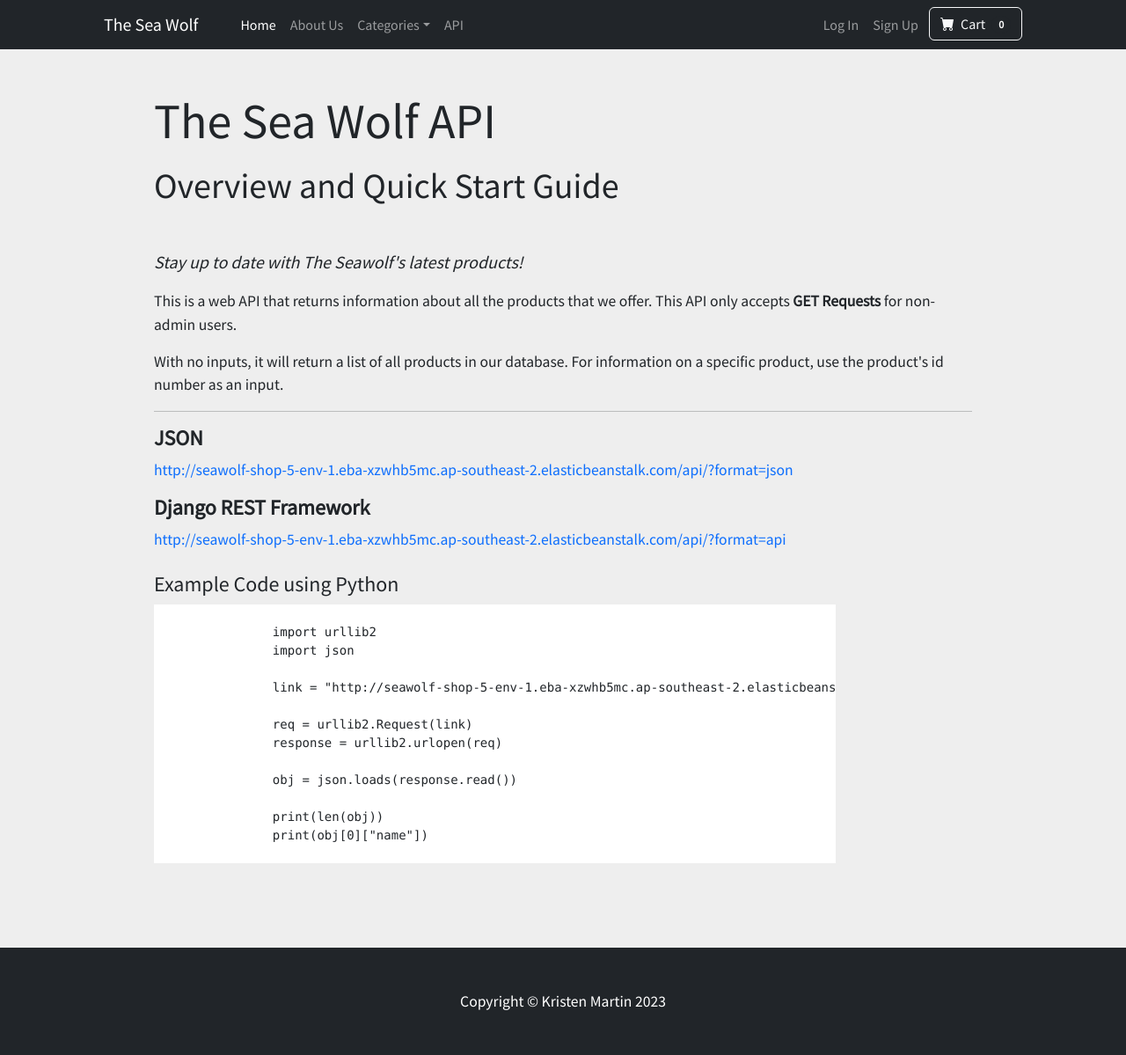
After one commit to KristenM4/Django-Online-Shop, a Django app: page /api-info/ in a window 1280 px wide. The commit adds this page. Shown: the whole page at 88% size. Run offline with Django 4.2, Linux system fonts and the light colour scheme; some libraries are stand-ins or nearby versions.

Commit message:
create api info page and view, add API to navbar

```diff
--- a/pages/urls.py
+++ b/pages/urls.py
@@ -17,4 +17,6 @@ urlpatterns = [
     path("checkout/address", views.AddressFormView.as_view(), name="address"),
     path("checkout/place_order/<int:pk>/", views.PlaceOrderView.as_view(), name="place_order"),
     path("checkout/order_success/", views.OrderSuccessView.as_view(), name="order_success"),
+
+    path("api-info/", views.ApiInfoView.as_view(), name="api-info"),
 ]
--- a/pages/views.py
+++ b/pages/views.py
@@ -323,3 +323,7 @@ class PlaceOrderView(DetailView):
 
 class OrderSuccessView(TemplateView):
     template_name = "order_success.html"
+
+
+class ApiInfoView(TemplateView):
+    template_name = "api_info.html"
--- /dev/null
+++ b/templates/api_info.html
@@ -0,0 +1,48 @@
+{% extends "base.html" %}
+{% load static %}
+
+{% block title %}
+Sea Wolf API
+{% endblock title %}
+
+{% block content %}
+<section class="h-100" style="background-color: #eee;" id="body-section">
+    <div class="container h-100 py-5">
+        <div class="col-xl-10 col-xs-12 mx-auto mb-5">
+            <h4 class="display-4 mb-3">The Sea Wolf API</h4>
+            <h6 class="display-6 mb-5">Overview and Quick Start Guide</h6>
+            <p class="lead mb-3">
+                <em>Stay up to date with The Seawolf's latest products!</em>
+            </p>
+            <p>
+                This is a web API that returns information about all the products that we offer.
+                This API only accepts <b>GET Requests</b> for non-admin users.
+            </p>
+            <p>
+                With no inputs, it will return a list of all products in our database.
+                For information on a specific product, use the product's id number as an input.
+            </p>
+            <hr>
+            <h4 class="fw-bold mt-3">JSON</h4>
+            <p><a href="http://seawolf-shop-5-env-1.eba-xzwhb5mc.ap-southeast-2.elasticbeanstalk.com/api/?format=json" class="link-primary">http://seawolf-shop-5-env-1.eba-xzwhb5mc.ap-southeast-2.elasticbeanstalk.com/api/?format=json</a></p>
+            <h4 class="fw-bold">Django REST Framework</h4>
+            <p><a href="http://seawolf-shop-5-env-1.eba-xzwhb5mc.ap-southeast-2.elasticbeanstalk.com/api/?format=api" class="link-primary">http://seawolf-shop-5-env-1.eba-xzwhb5mc.ap-southeast-2.elasticbeanstalk.com/api/?format=api</a></p>
+            <h4 class="mt-4">Example Code using Python</h4>
+            <pre style="background-color: white;" class="col-md-10 ps-0"><code>
+                import urllib2
+                import json
+
+                link = "http://seawolf-shop-5-env-1.eba-xzwhb5mc.ap-southeast-2.elasticbeanstalk.com/api/?format=json"
+
+                req = urllib2.Request(link)
+                response = urllib2.urlopen(req)
+
+                obj = json.loads(response.read())
+
+                print(len(obj))
+                print(obj[0]["name"])
+            </code></pre>
+        </div>
+    </div>
+</section>
+{% endblock content %}
--- a/templates/base.html
+++ b/templates/base.html
@@ -40,6 +40,7 @@
                             <li><a class="dropdown-item" href="{% url 'category' 'Masks' %}">Masks</a></li>
                         </ul>
                     </li>
+                    <li class="nav-item"><a class="nav-link" href="{% url 'api-info' %}">API</a></li>
                 </ul>
                 <ul class="navbar-nav ms-auto mb-2 mb-lg-0 ms-lg-4">
                     {% if user.is_authenticated %}
```
